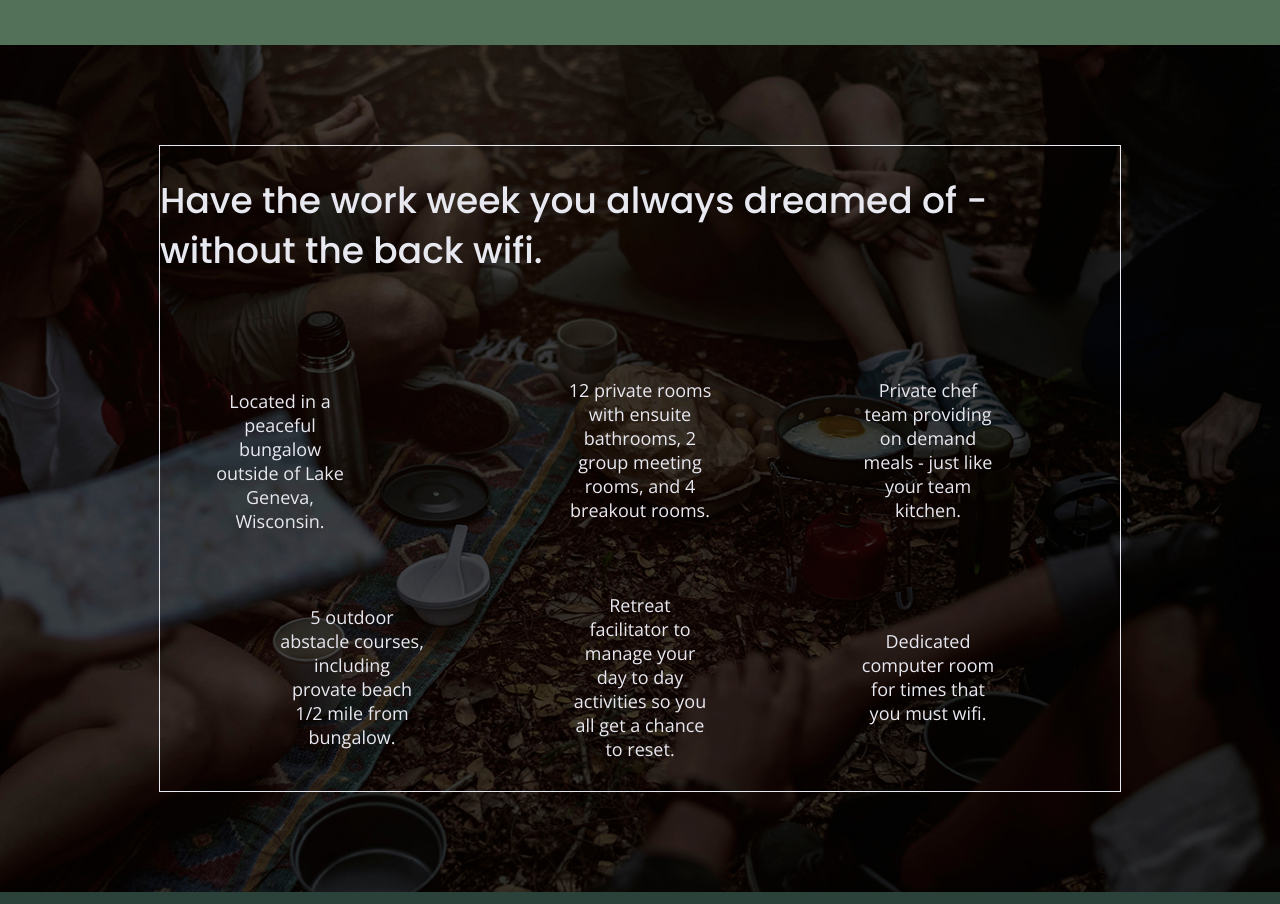
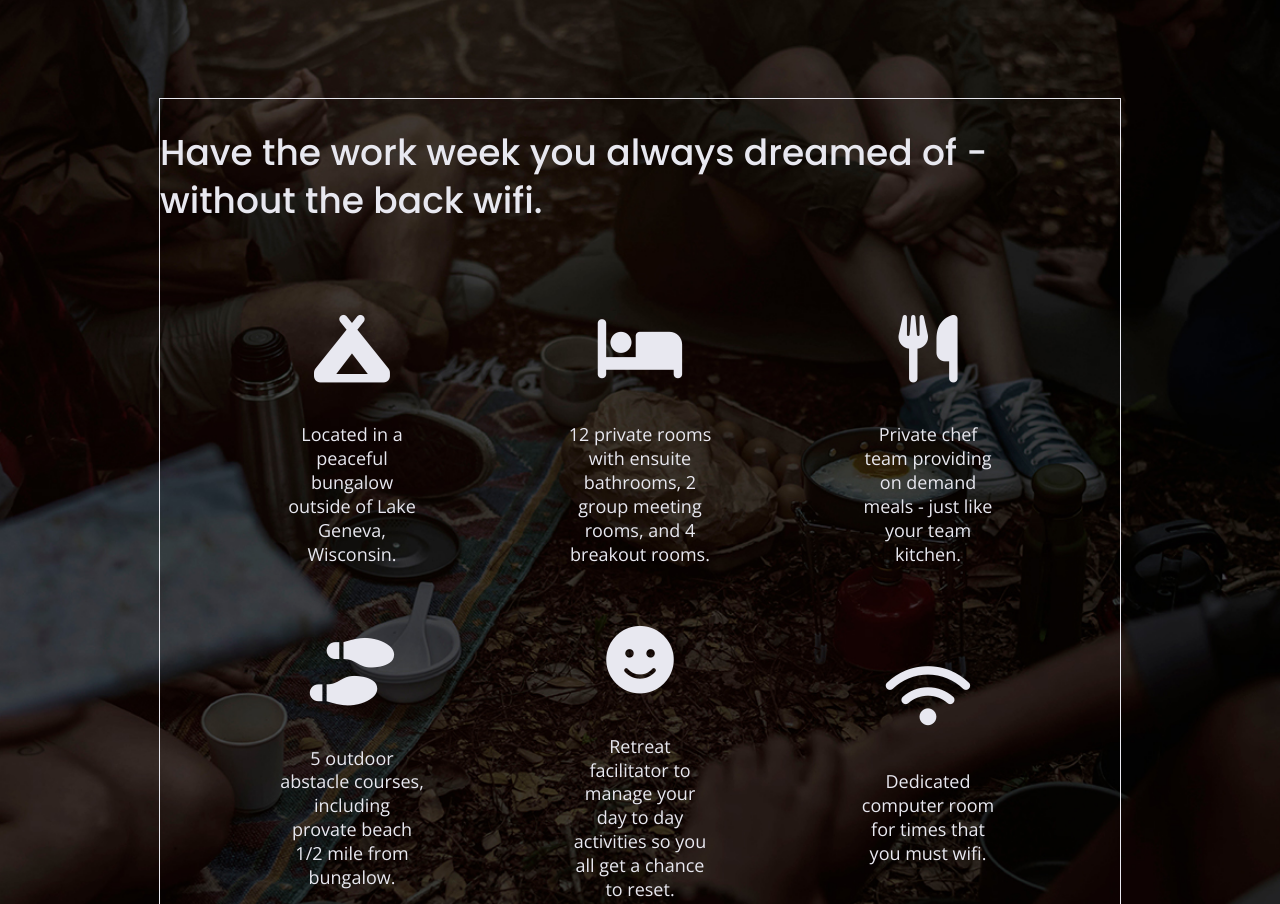
Before and after one commit to larondasue/unplugged, a website: page index.html in a window 1280 px wide. Shown: the part 900-1804 px from the top of the page. Drawn offline with nearby package versions, Linux system fonts and the light colour scheme.

Commit message:
Addec fontawesome icons

```diff
--- a/css/main.css
+++ b/css/main.css
@@ -326,6 +326,11 @@ input[type=button] {
   flex-flow: row wrap;
 }
 
+.features i {
+  font-size: 3.75em;
+  margin-bottom: 40px;
+}
+
 .features p {
   margin: 0;
   text-align: center;
@@ -531,6 +536,18 @@ input[type=button] {
         margin: 100px 0;
         }
 
+  h1,
+  h2 {
+    font-size: 2.25em;
+    line-height: 1.333;
+  }
+
+  h3,
+  h4 {
+    font-size: 1.5em;
+    line-height: 1.25;
+  }
+
 /* Header */
 
         header {
@@ -543,8 +560,12 @@ input[type=button] {
           width: 100%;
         }
 
+        header figure {
+          width: 30%;
+        }
+
         header nav {
-          width: 30%;
+          width: 25%;
         }
 
         header nav ul {
--- a/index.html
+++ b/index.html
@@ -22,6 +22,7 @@
   <meta name="theme-color" content="#fafafa">
   <!-- Google Fonts -->
 <link href="https://fonts.googleapis.com/css?family=Open+Sans:400,700|Poppins:500,700" rel="stylesheet">
+<script src="https://kit.fontawesome.com/bcc005880d.js" crossorigin="anonymous"></script>
 </head>
 
 <body>
@@ -72,29 +73,27 @@
           <h2>Have the work week you always dreamed of - without the back wifi.</h2>
           <div class="features-items">
             <article>
-                <figure class="fontawesome-icon">
-                  <img src=""
-                </figure>
-                <p class="features-item-description">Located in a peaceful bungalow outside of Lake Geneva, Wisconsin.</p>
+              <p class="fontawesome-icon"><i class="fas fa-campground"></i></p>
+              <p class="features-item-description">Located in a peaceful bungalow outside of Lake Geneva, Wisconsin.</p>
             </article>
             <article>
-              <p class="fontawesome-icon"></p>
+              <p class="fontawesome-icon"><i class="fas fa-bed"></i></p>
               <p class="features-item-description">12 private rooms with ensuite bathrooms, 2 group meeting rooms, and 4 breakout rooms.</p>
             </article>
             <article>
-              <p class="fontawesome-icon"></p>
+              <p class="fontawesome-icon"><i class="fas fa-utensils"></i></p>
               <p class="features-item-description">Private chef team providing on demand meals - just like your team kitchen.</p>
             </article>
             <article>
-              <p class="fontawesome-icon"></p>
+              <p class="fontawesome-icon"><i class="fas fa-shoe-prints"></i></p>
               <p class="features-item-description">5 outdoor abstacle courses, including provate beach 1/2 mile from bungalow.</p>
             </article>
             <article>
-              <p class="fontawesome-icon"></p>
+              <p class="fontawesome-icon"><i class="fas fa-smile"></i></p>
               <p class="features-item-description">Retreat facilitator to manage your day to day activities so you all get a chance to reset.</p>
             </article>
             <article>
-              <p class="fontawesome-icon"></p>
+              <p class="fontawesome-icon"><i class="fas fa-wifi"></i></p>
               <p class="features-item-description">Dedicated computer room for times that you must wifi.</p>
             </article>
           </div>
@@ -130,7 +129,7 @@
           <div class="social">
             <h4>Social</h4>
             <div class="social-icons">
-              <p><a href="http://facebook.com" target="_BLANK"><img src="" alt="facebook-icon"/></a></p>
+              <p><a href="http://facebook.com" target="_BLANK"><i class="fas fa-facebook" alt="facebook-icon"></i></a></p>
               <p><a href="http://twitter.com" target="_BLANK"><img src="" alt="twitter-icon"/></a></p>
               <p><a href="http://instagram.com" target="_BLANK"><img src="" alt="instagram-icon"/></a></p>
             </div>
```
Also changed, not shown: about/index.html (+3 -1 lines), faq/index.html (+3 -0 lines).
